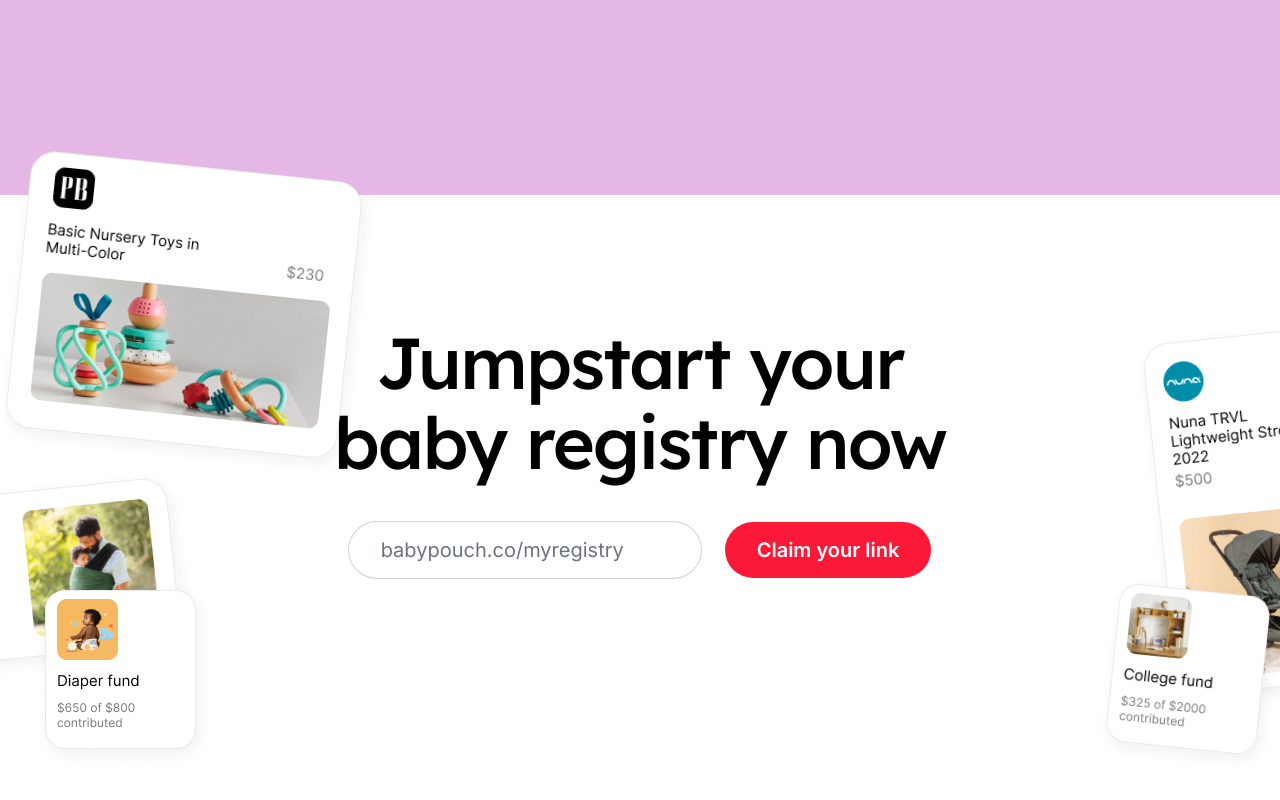
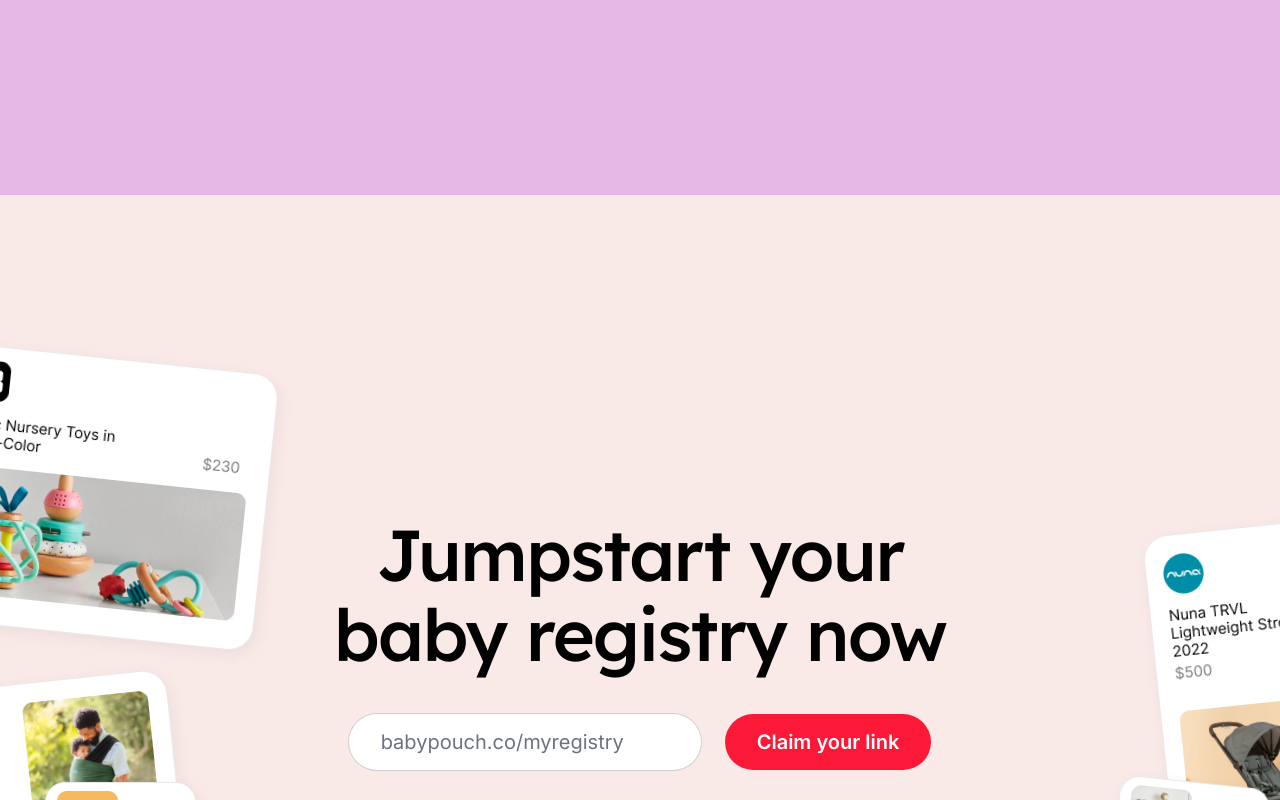
Before and after one commit to littleregistry/hop-land, a Next.js app: page / in a window 1280 px wide. Shown: the part 6280-7080 px from the top of the page. Built offline with nearby package versions, Linux system fonts and the light colour scheme.

Commit message:
Add color to sectiontwo

```diff
--- a/src/components/SectionTwo.jsx
+++ b/src/components/SectionTwo.jsx
@@ -20,8 +20,9 @@ import toyCard from '@/images/hero-cards/nursery-toys.png'
 
 export function SectionTwo() {
   return (
-    <Container className="pt-20 relative max-w-7xl text-center lg:pt-32">
-      <div className="hidden lg:block rotate-6 absolute -top-10 md:left-1">
+    <div className="bg-[#FAEAE7] py-48">
+    <Container className="relative max-w-7xl text-center lg:pt-32">
+      <div className="hidden lg:block rotate-6 absolute -top-10 md:-left-20">
         <Image src={toyCard} className="" alt="" />
       </div>
 
@@ -60,5 +61,6 @@ export function SectionTwo() {
       <div className="mt-36 lg:mt-44">
       </div>
     </Container>
+    </div>
   )
 }
```
